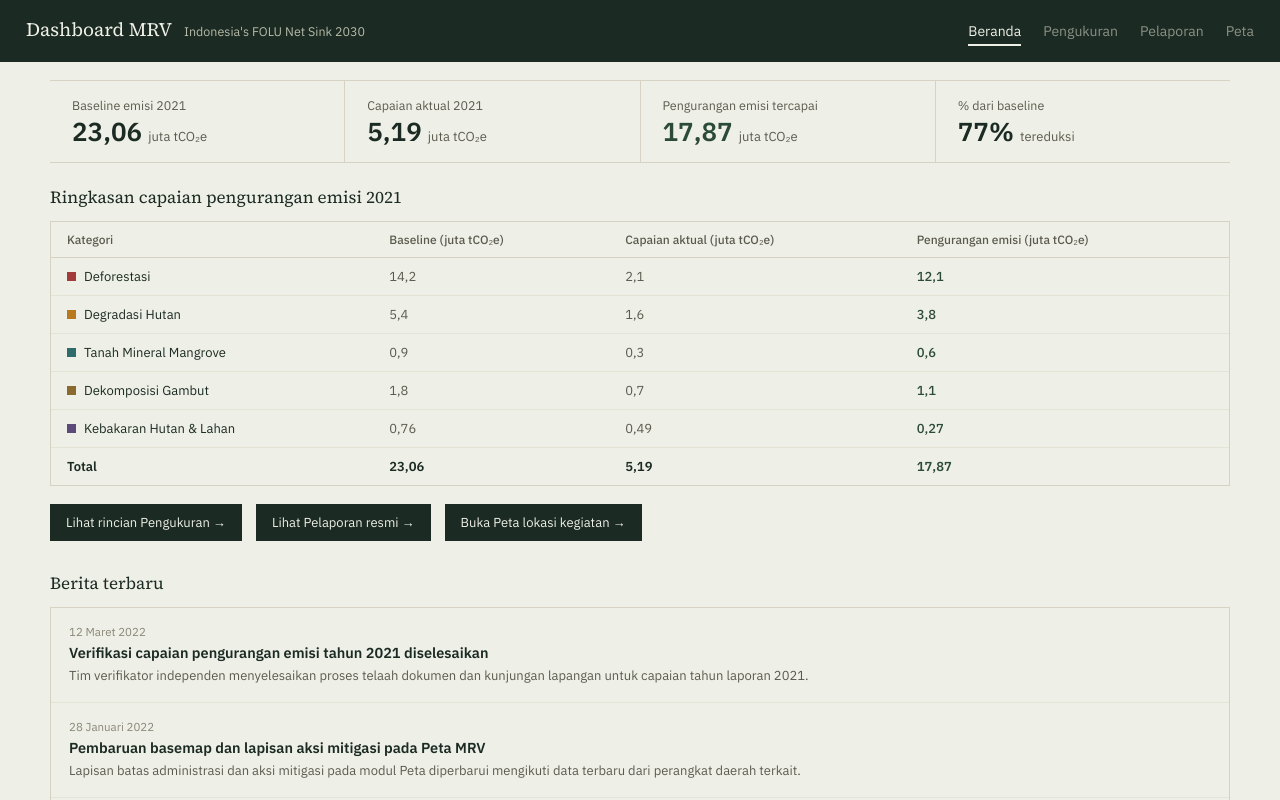
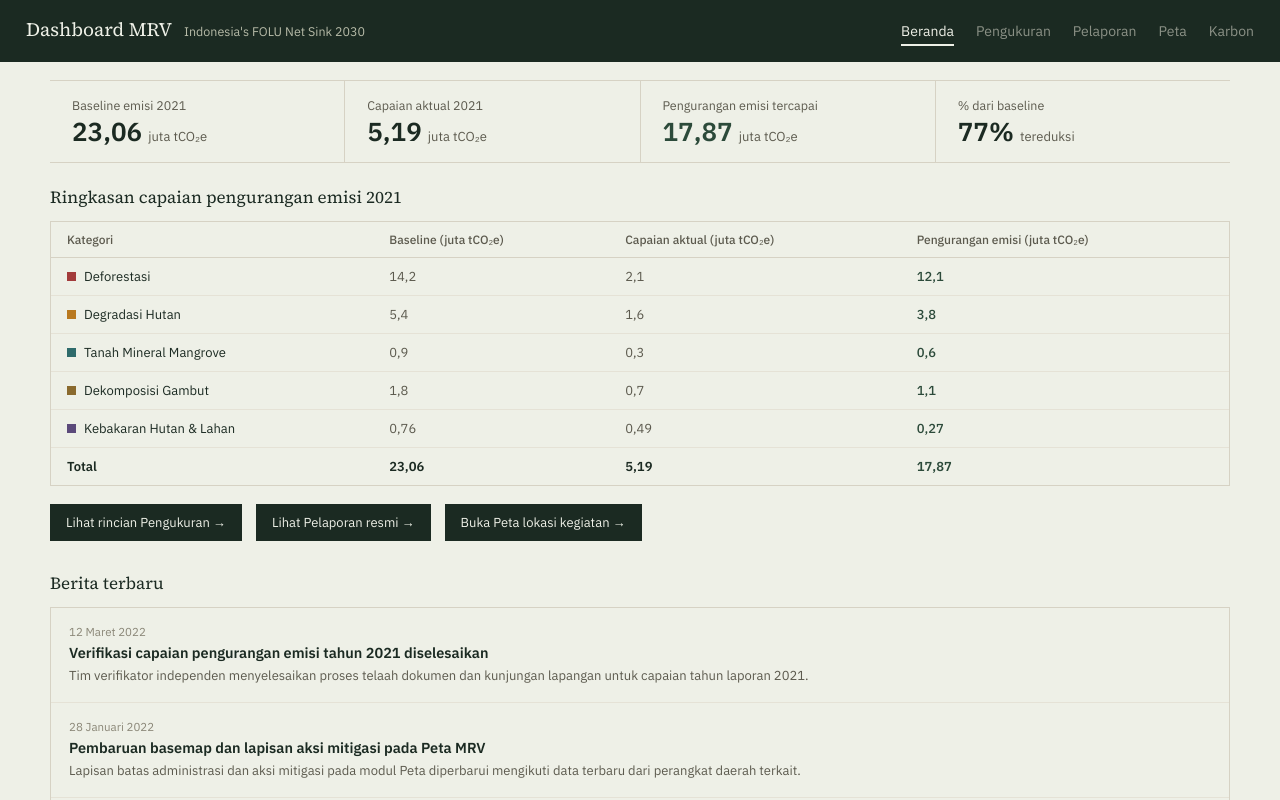
Before and after one commit to mamedrifqy/mrv-dashboard, a React (Vite) app: page / in a window 1280 px wide. Shown: the top 800 px of the page. Built offline with nearby package versions, Linux system fonts and the light colour scheme.

Commit message:
Add support for 'karbon' tab in App component

```diff
--- a/src/App.jsx
+++ b/src/App.jsx
@@ -849,6 +849,7 @@ export default function App() {
               ["pengukuran", "Pengukuran"],
               ["pelaporan", "Pelaporan"],
               ["peta", "Peta"],
+              ["karbon", "Karbon"],
             ].map(([key, label]) => (
               <button
                 key={key}
@@ -871,17 +872,19 @@ export default function App() {
         </div>
       </div>
 
-      {tab === "peta" && <KpiStrip sites={filteredSites} />}
+      {(tab === "peta" || tab === "karbon") && <KpiStrip sites={filteredSites} />}
 
       <div style={{ padding: "18px 26px 40px", maxWidth: 1180, margin: "0 auto" }}>
-        {tab === "peta" && (
+        {(tab === "peta" || tab === "karbon") && (
           <div style={{ display: "flex", alignItems: "center", gap: 18, marginBottom: 16, flexWrap: "wrap" }}>
             <div style={{ display: "flex", alignItems: "center", gap: 6, color: "#5C5A4E", fontSize: 12.5 }}>
               <Filter size={13} /> Filter
             </div>
             <Select label="PMU" value={pmuFilter} onChange={handlePmuChange} options={["Semua", ...Object.keys(PMU_META)]} renderLabel={(o) => (o === "Semua" ? "Semua PMU" : PMU_META[o].label)} />
             <Select label="IP" value={ipFilter} onChange={setIpFilter} options={ipOptions} renderLabel={(o) => (o === "Semua" ? "Semua IP" : o)} />
-            <Select label="Status" value={statusFilter} onChange={setStatusFilter} options={["Semua", ...Object.keys(STATUS_META)]} renderLabel={(o) => o} />
+            {tab === "peta" && (
+              <Select label="Status" value={statusFilter} onChange={setStatusFilter} options={["Semua", ...Object.keys(STATUS_META)]} renderLabel={(o) => o} />
+            )}
           </div>
         )}
 
@@ -889,9 +892,10 @@ export default function App() {
         {tab === "pengukuran" && <MeasurementView year={year} setYear={setYear} />}
         {tab === "pelaporan" && <ReportingView />}
         {tab === "peta" && <SpatialView sites={filteredSites} selected={selected} setSelected={setSelected} />}
+        {tab === "karbon" && <CarbonView sites={filteredSites} />}
 
         <div style={{ marginTop: 22, fontSize: 11.5, color: "#8A8677", lineHeight: 1.6 }}>
-          {tab === "peta"
+          {tab === "peta" || tab === "karbon"
             ? "Batas provinsi bersumber dari data GeoJSON yang diberikan (disederhanakan untuk tampilan). Lokasi, IP, AOI, dan angka capaian/karbon pada dashboard ini adalah data contoh (dummy) untuk keperluan demonstrasi antarmuka, disusun mengikuti struktur Pedoman MRV Terpadu Indonesia's FOLU Net Sink 2030. Belum merepresentasikan capaian aktual program."
             : "Seluruh angka baseline, capaian aktual, dan pengurangan emisi pada halaman ini adalah data contoh (dummy) untuk keperluan demonstrasi antarmuka. Belum merepresentasikan capaian aktual program."}
         </div>
```
